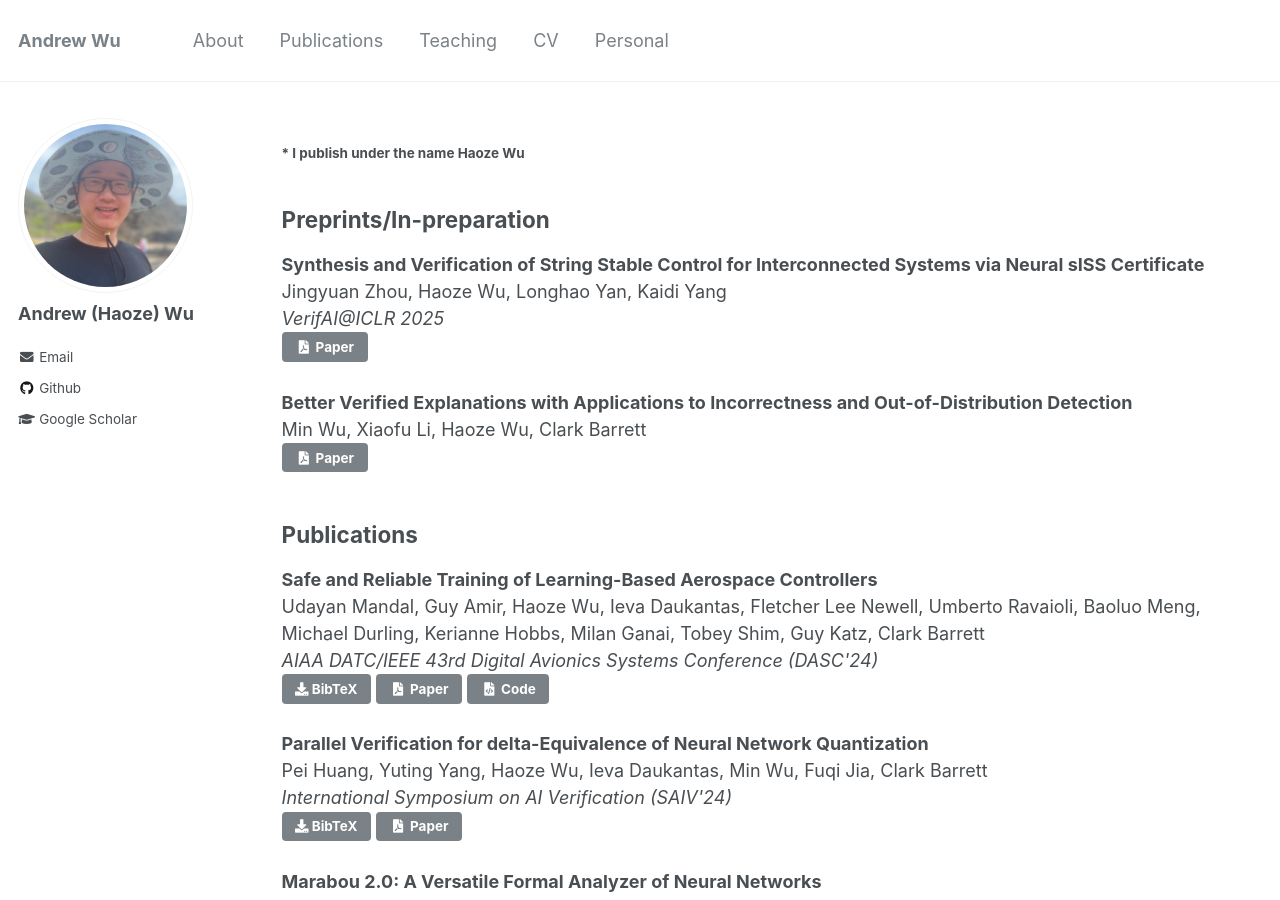
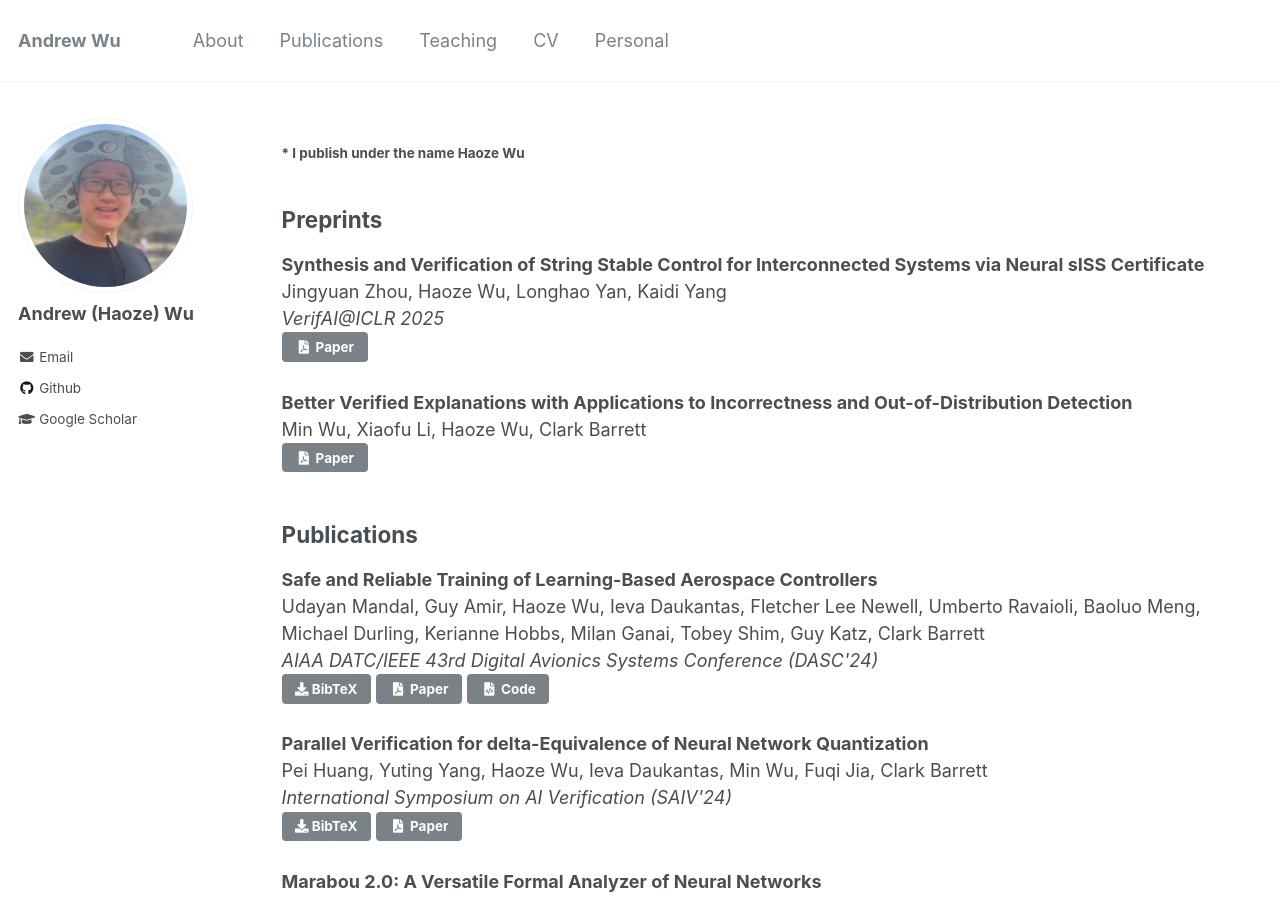
Before and after one commit to wu-haoze/wu-haoze.github.io, a Jekyll site: the page built from _pages/publications.md, in a window 1280 px wide and 900 px high. Built offline with Jekyll 4.4.1, drawn with Linux system fonts in a browser that asks for light colours.

Commit message:
Update section title from 'Preprints/In-preparation' to 'Preprints'

```diff
--- a/_pages/publications.md
+++ b/_pages/publications.md
@@ -9,7 +9,7 @@ author_profile: true
 
 #### * I publish under the name Haoze Wu
 
-## Preprints/In-preparation
+## Preprints
 
 {% for post in site.publications reversed %}
 {% if post.preprint %}
```
